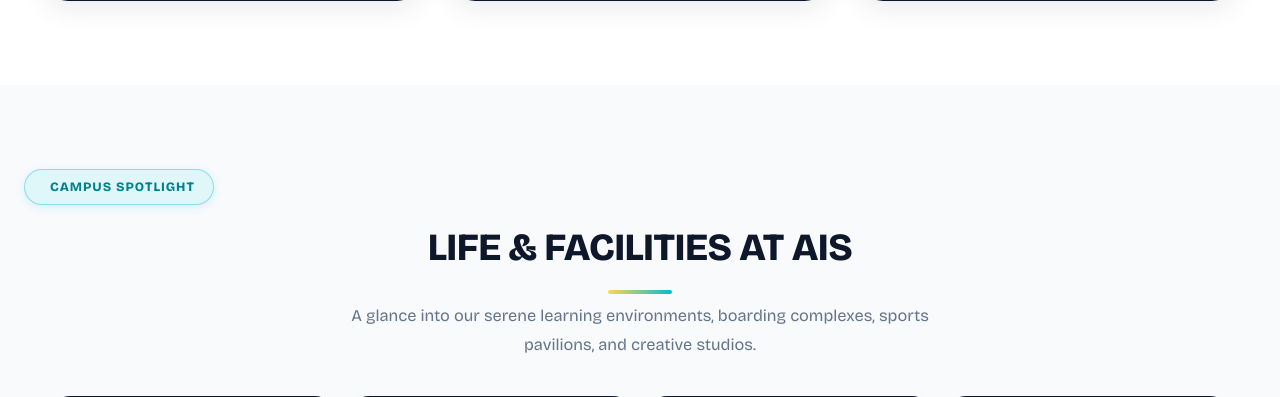
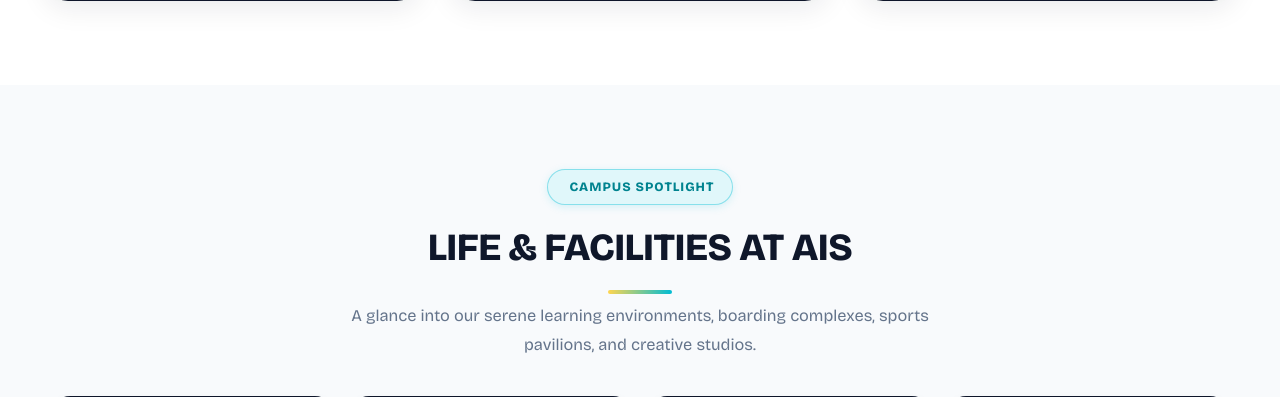
Before and after one commit to manteypavel-cell/AIS-CODING-PROJECT, a Flask app: page / in a window 1280 px wide. Shown: the part 3721-4118 px from the top of the page. Run offline with Flask 3, Linux system fonts and the light colour scheme; some libraries are stand-ins or nearby versions.

Commit message:
Update index.html

```diff
--- a/templates/index.html
+++ b/templates/index.html
@@ -396,7 +396,7 @@
         <!-- ═══════════════ CAMPUS SHOWCASE GALLERY (Extra Home Placeholders) ═══════════════ -->
         <section class="section" style="background:var(--bg-main);">
             <div class="container text-center">
-                <span class="badge-pill"><i class="codicon codicon-device-camera"></i> Campus Spotlight</span>
+                <span class="badge-pill" style="display:table; margin:0 auto 12px;"><i class="codicon codicon-device-camera"></i> Campus Spotlight</span>
                 <h2 class="section-header">LIFE &amp; FACILITIES AT AIS</h2>
                 <p class="section-desc">A glance into our serene learning environments, boarding complexes, sports pavilions, and creative studios.</p>
 
```
